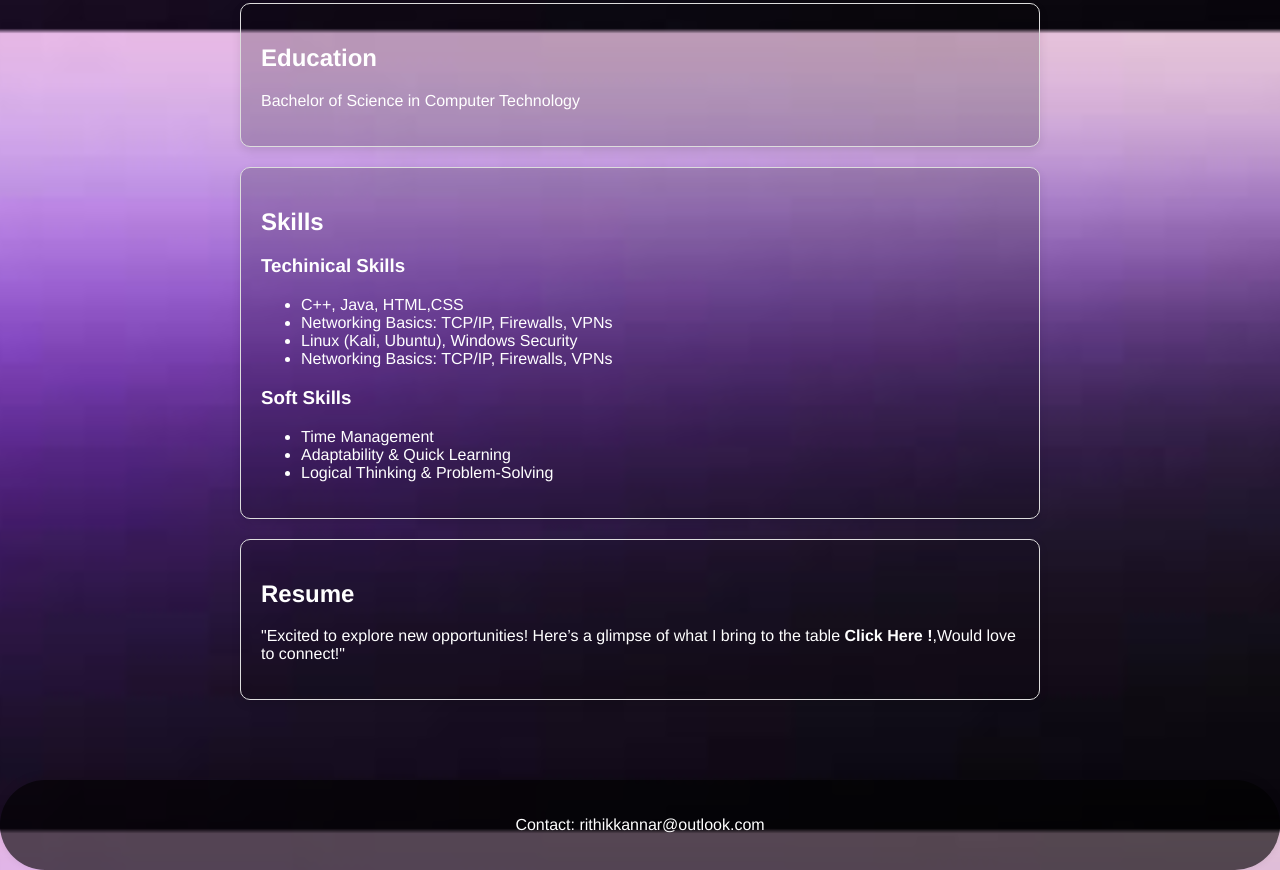
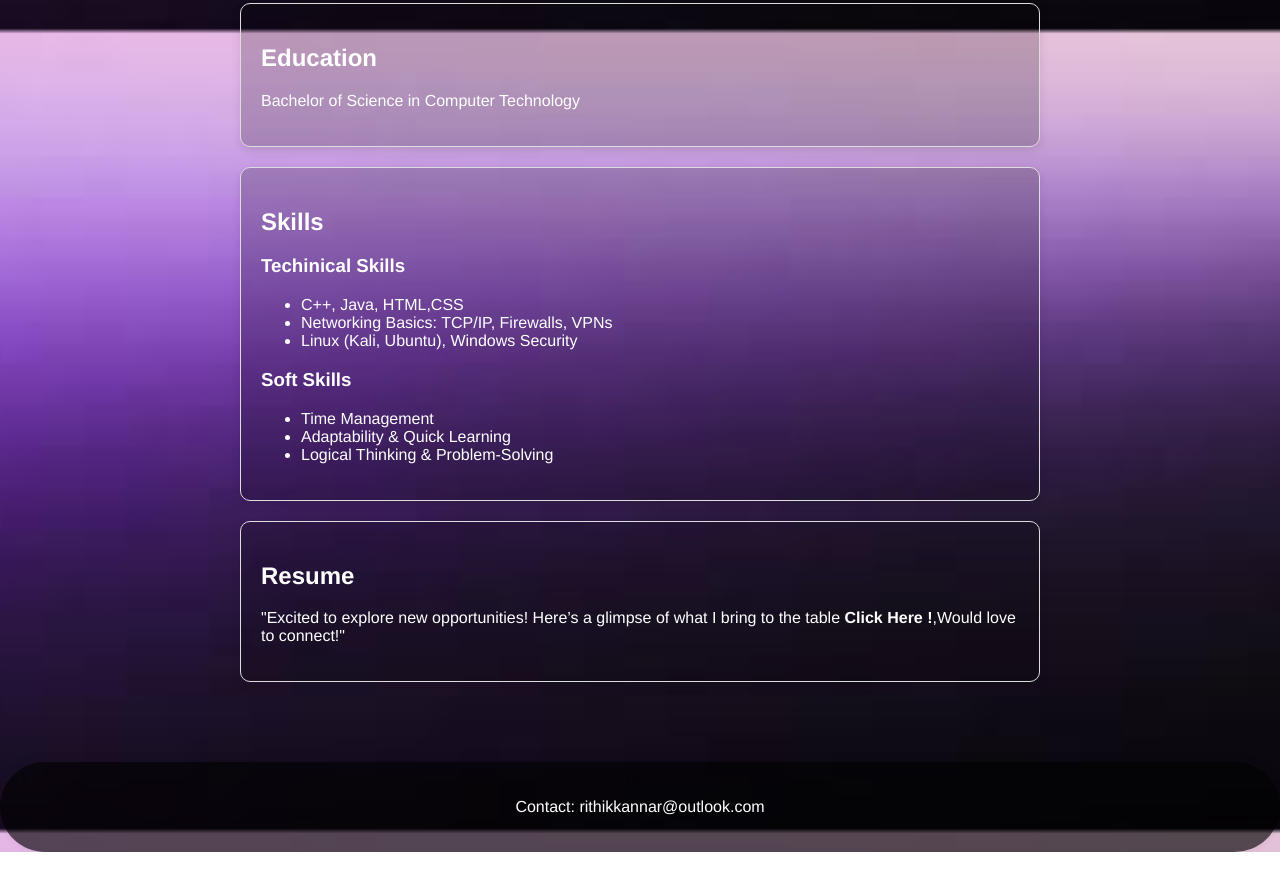
Before and after one commit to rithikkannar/portfolio, a plain HTML site: page index.html in a window 1280 px wide. Shown: the part 769-1639 px from the top of the page. Drawn offline with Linux system fonts and the light colour scheme; a web font is replaced by a local one.

Commit message:
Update index.html

```diff
--- a/index.html
+++ b/index.html
@@ -137,7 +137,7 @@
                 <li>C++, Java, HTML,CSS</li>
                 <li>Networking Basics: TCP/IP, Firewalls, VPNs</li>
                 <li>Linux (Kali, Ubuntu), Windows Security</li>
-                <li>Networking Basics: TCP/IP, Firewalls, VPNs</li>
+
             </ul>
             <h3>Soft Skills</h3>
             <ul>
```
